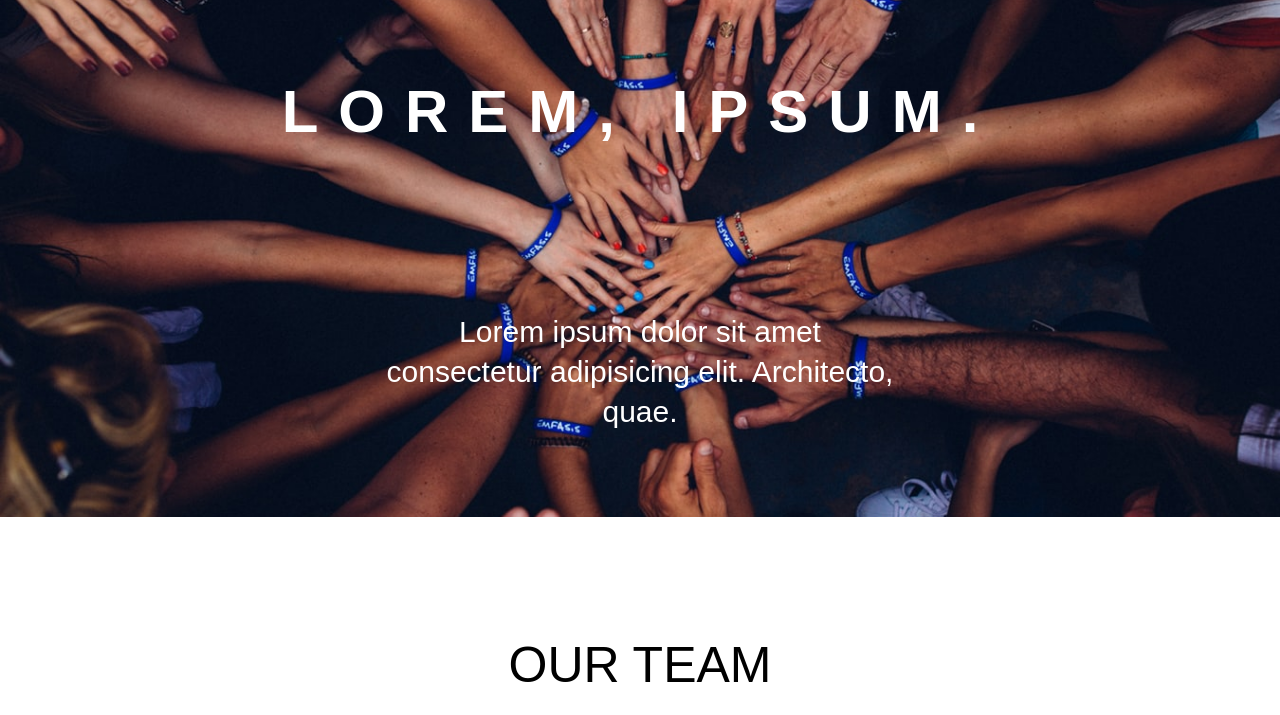
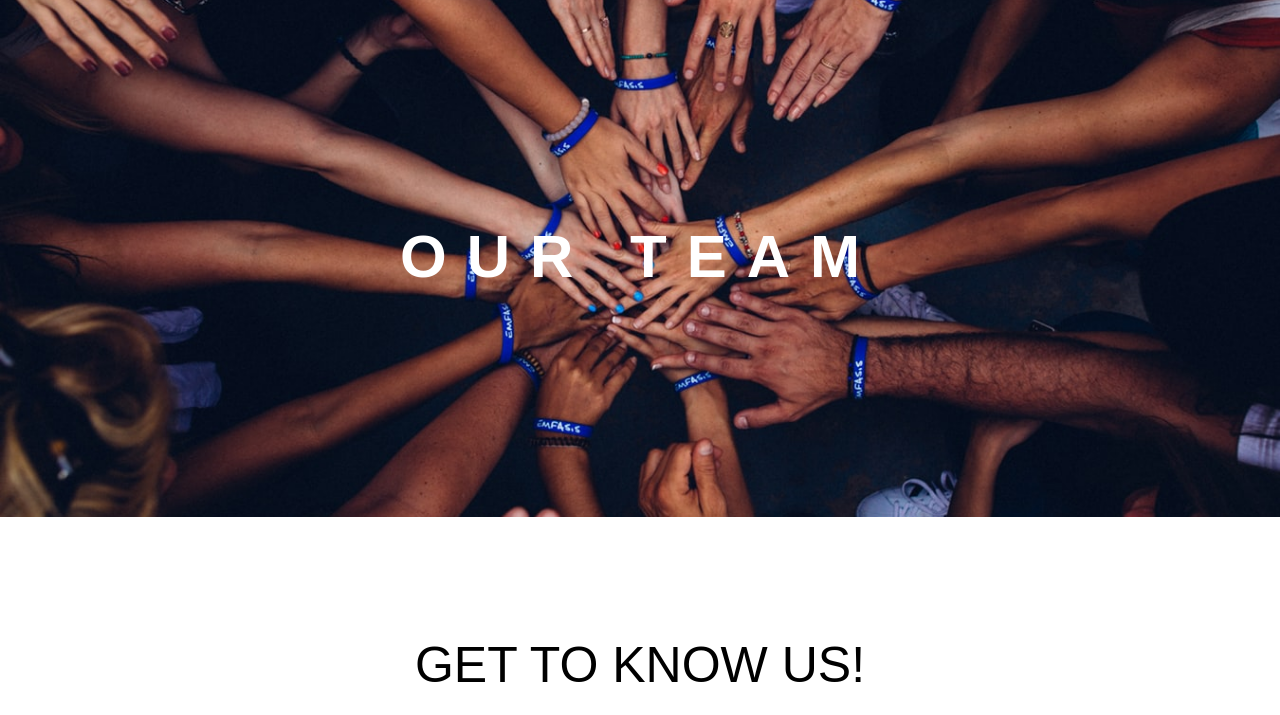
Before and after one commit to post-here-subreddit-picker/landing-page, a plain HTML site: page about.html in a window 1280 px wide. Shown: the part 85-800 px from the top of the page. Drawn offline with Linux system fonts and the light colour scheme.

Commit message:
more fixes

```diff
--- a/about.html
+++ b/about.html
@@ -41,13 +41,12 @@
     <div class="aboutCont container">
         <section class="hero">
             <div class="herotxt">
-                <h1>Lorem, ipsum.</h1>
-                <p>Lorem ipsum dolor sit amet consectetur adipisicing elit. Architecto, quae.</p>
+                <h1>Our team</h1>
             </div>
         </section>
 
         <section class="team">
-            <h1>Our team</h1>
+            <h1>Get to know us!</h1>
             <div class="teamMembers">
                 <!--<div class="member">
                     <div class="member-image membern"></div>
```
